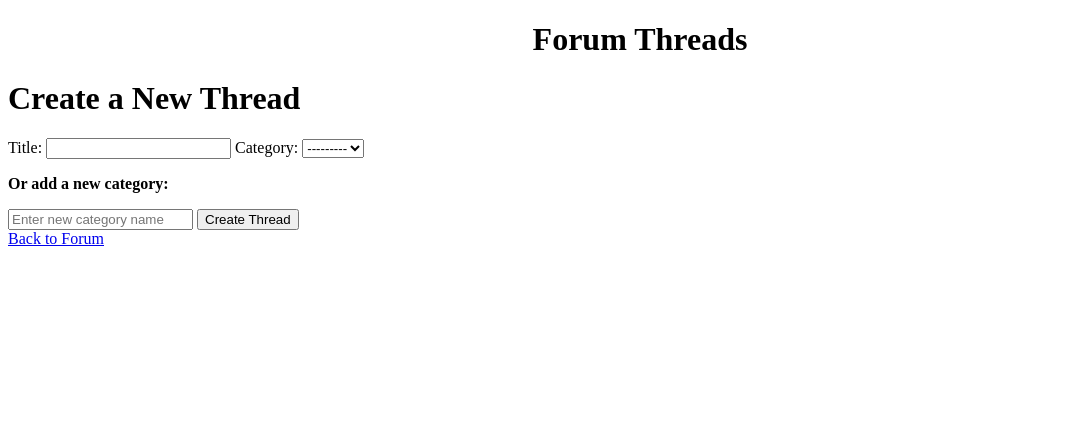
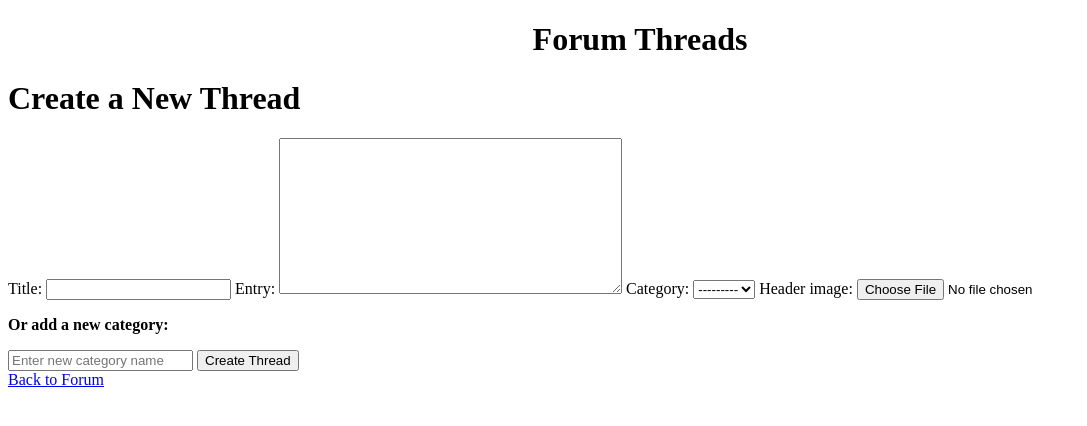
Before and after one commit to loltreeman/hobbysite-CD-1, a Django app: page /forum/thread/add/ in a window 1280 px wide. Shown: the top 426 px of the page, without its empty margins (0-1087 px from the left). Run offline with Django 5.2, Linux system fonts and the light colour scheme; the visitor is signed in with stand-in values (Sample User, id 1); data that the repository does not hold is empty.

```diff
--- a/hobbysite/templates/forum/thread_create.html
+++ b/hobbysite/templates/forum/thread_create.html
@@ -9,8 +9,9 @@
     {% csrf_token %}
 
     {{ form.title.label_tag }} {{ form.title }}
-    {{ form.content.label_tag }} {{ form.content }}
+    {{ form.entry.label_tag }} {{ form.entry }}
     {{ form.category.label_tag }} {{ form.category }}
+    {{ form.header_image.label_tag }} {{ form.header_image }}
 
     <p><strong>Or add a new category:</strong></p>
     <input type="text" name="new_category" placeholder="Enter new category name" class="form-control mb-3">
```
